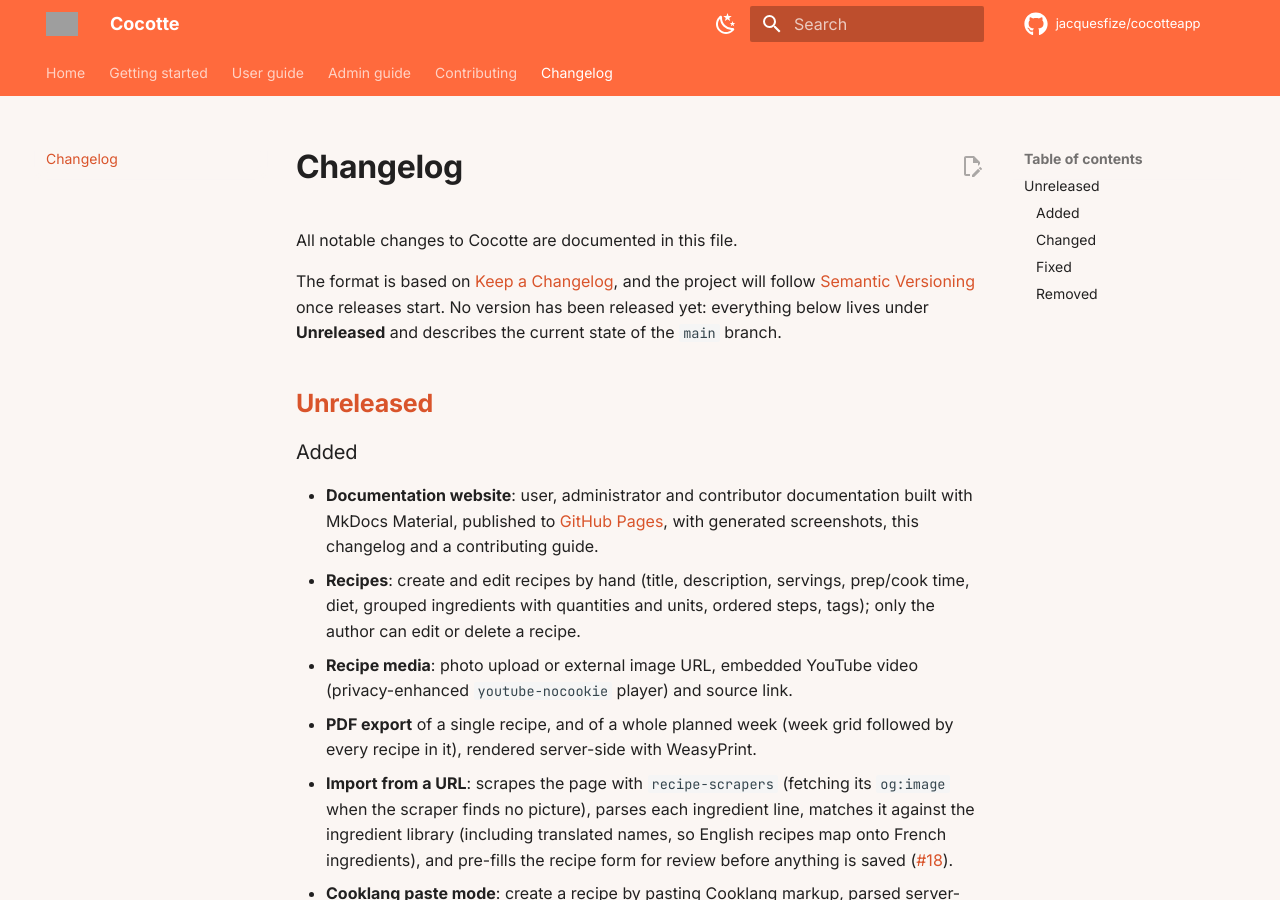
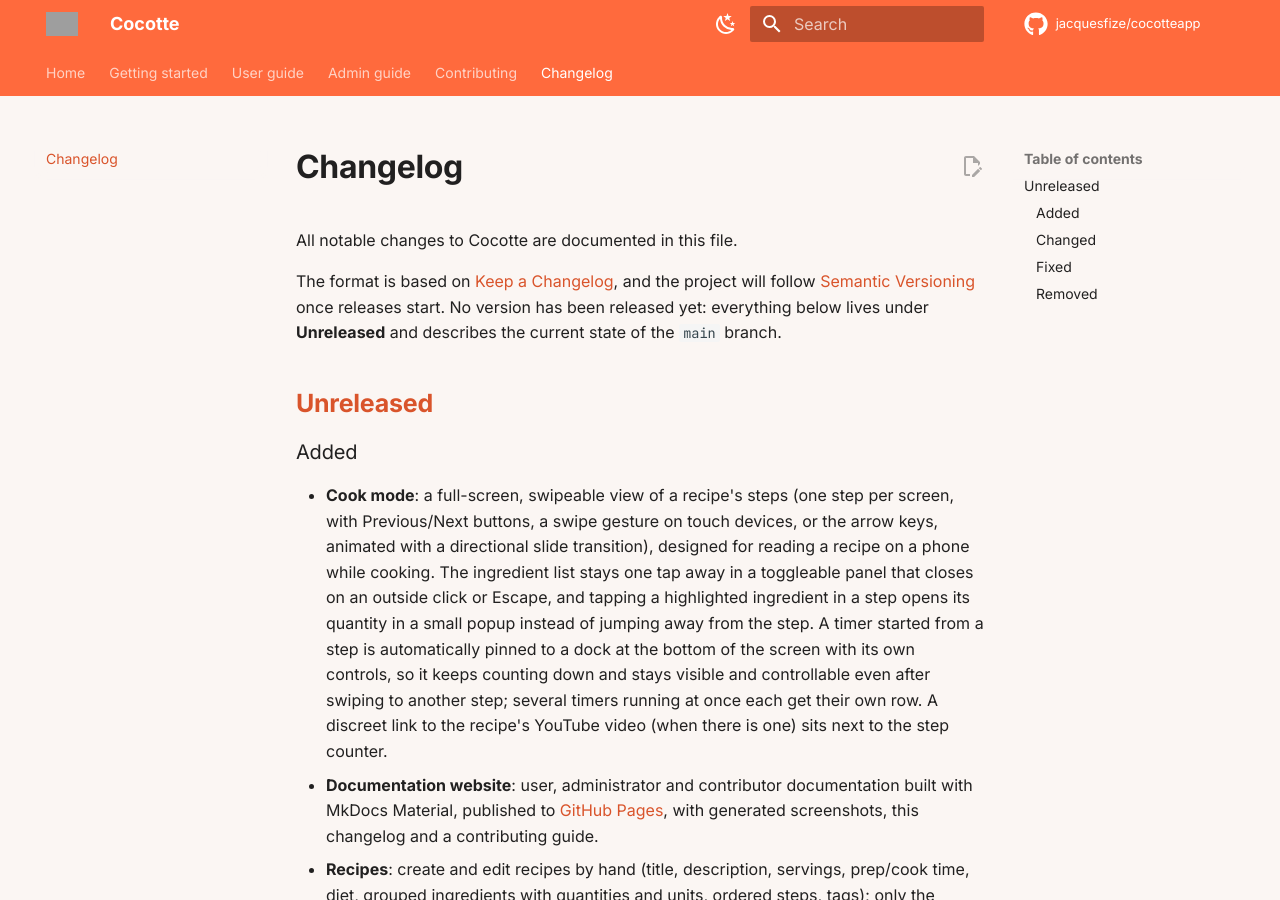
Before and after one commit to jacquesfize/cocotteapp, an MkDocs documentation site: the page built from docs/changelog.md, in a window 1280 px wide and 900 px high. Built offline with MkDocs 1.6.1 and Material for MkDocs 9.7.7, drawn with Linux system fonts in a browser that asks for light colours; comment, search, counter and statistics services are not loaded; grey boxes are pictures that could not be loaded.

Commit message:
docs: document cook mode in the user guide and changelog
Co-Authored-By: Claude Sonnet 5 <noreply@anthropic.com>

```diff
--- a/CHANGELOG.md
+++ b/CHANGELOG.md
@@ -11,6 +11,16 @@ current state of the `main` branch.
 
 ### Added
 
+- **Cook mode**: a full-screen, swipeable view of a recipe's steps (one step per screen, with
+  Previous/Next buttons, a swipe gesture on touch devices, or the arrow keys, animated with a
+  directional slide transition), designed for reading a recipe on a phone while cooking. The
+  ingredient list stays one tap away in a toggleable panel that closes on an outside click or
+  Escape, and tapping a highlighted ingredient in a step opens its quantity in a small popup
+  instead of jumping away from the step. A timer started from a step is automatically pinned to a
+  dock at the bottom of the screen with its own controls, so it keeps counting down and stays
+  visible and controllable even after swiping to another step; several timers running at once
+  each get their own row. A discreet link to the recipe's YouTube video (when there is one) sits
+  next to the step counter.
 - **Documentation website**: user, administrator and contributor documentation built with MkDocs
   Material, published to [GitHub Pages](https://jacquesfize.github.io/cocotteapp/), with
   generated screenshots, this changelog and a contributing guide.
```
Also changed, not shown: docs/user-guide/browsing-recipes.md (+28 -0 lines).
